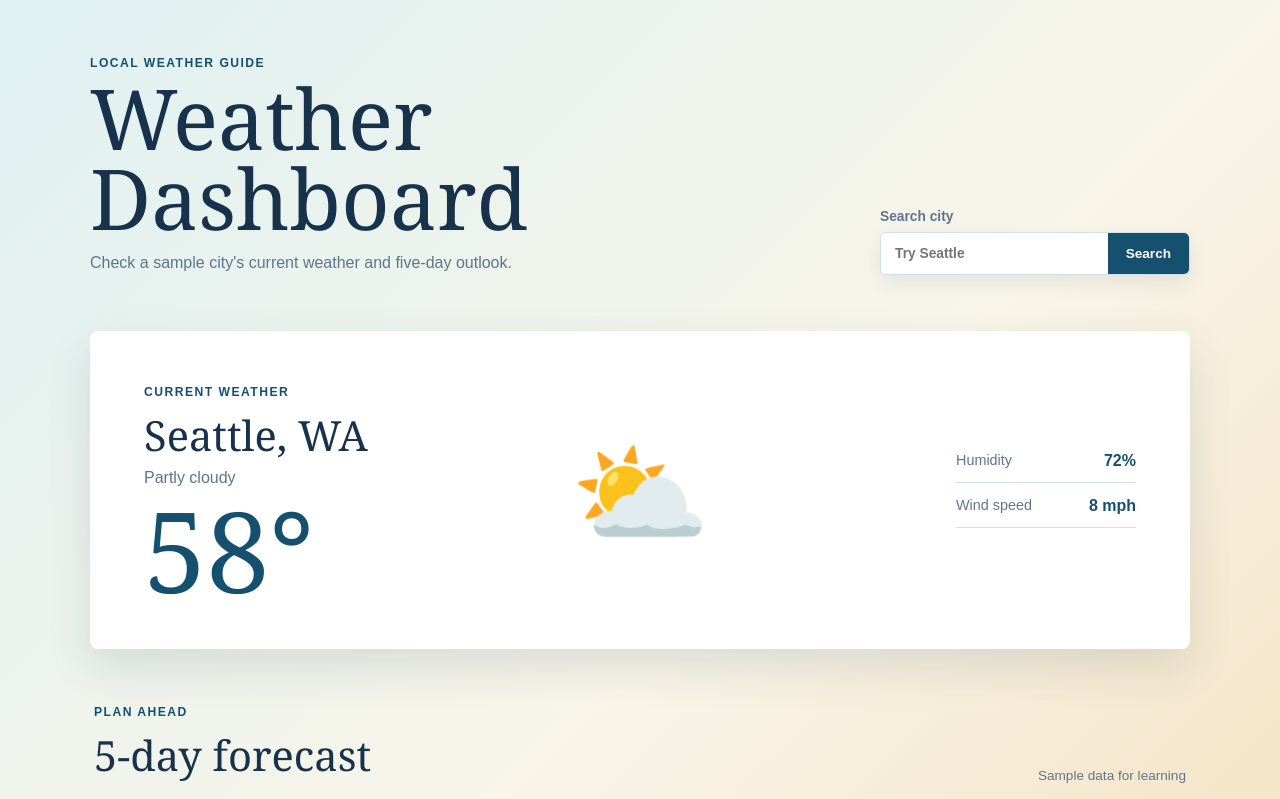
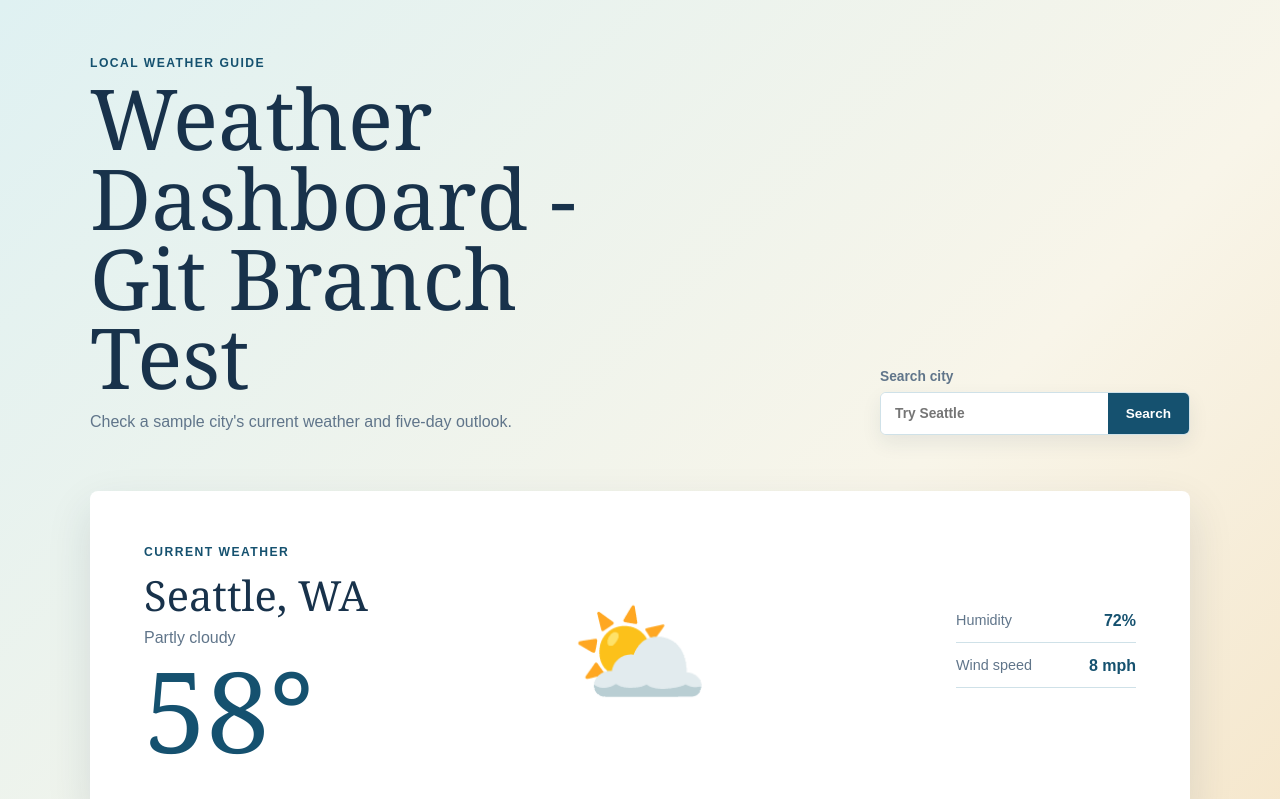
Before and after one commit to SRINIVAS-PAGADALA/AzureDevOps, a plain HTML site: page weather-dashboard/index.html in a window 1280 px wide. Shown: the top 799 px of the page. Drawn offline with Linux system fonts and the light colour scheme.

```diff
--- a/weather-dashboard/index.html
+++ b/weather-dashboard/index.html
@@ -11,7 +11,7 @@
     <header class="page-header">
       <div>
         <p class="eyebrow">Local weather guide</p>
-        <h1>Weather Dashboard</h1>
+        <h1>Weather Dashboard - Git Branch Test</h1>
         <p class="intro">Check a sample city's current weather and five-day outlook.</p>
       </div>
 
```
